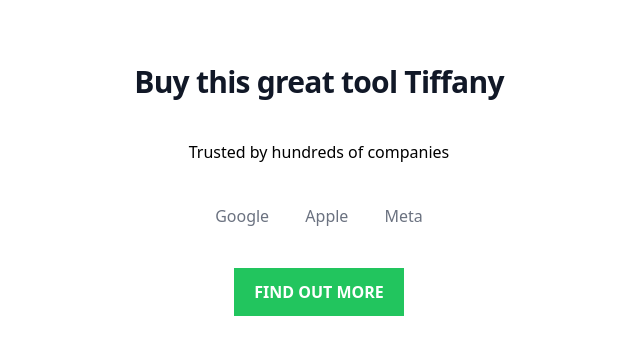
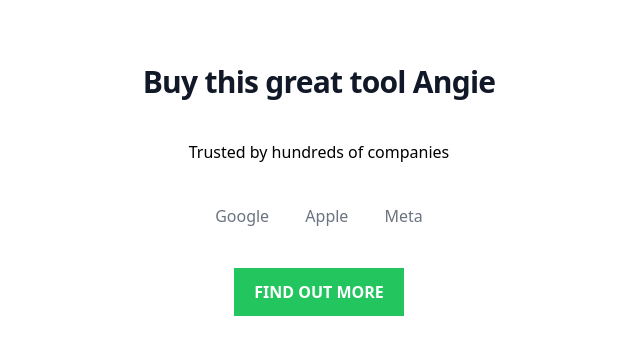
Before and after one commit to Reesecup1012/test-landing, a plain HTML site: page index.html in a window 1280 px wide. Shown: the whole page, without its empty margins (321-961 px from the left). Drawn offline with nearby package versions, Linux system fonts and the light colour scheme.

Commit message:
change name

```diff
--- a/index.html
+++ b/index.html
@@ -5,7 +5,7 @@
   <body>
     <div class="py-16 bg-black-200 h-screen">
       <h1 class="text-center text-3xl mb-10 font-extrabold tracking-tight text-gray-900">
-        Buy this great tool Tiffany </h1>
+        Buy this great tool Angie </h1>
       <p class="text-center">Trusted by hundreds of companies</p>
       <ul class="text-center pt-10">
         <li class="inline text-gray-500 mx-4">Google</li>
```
